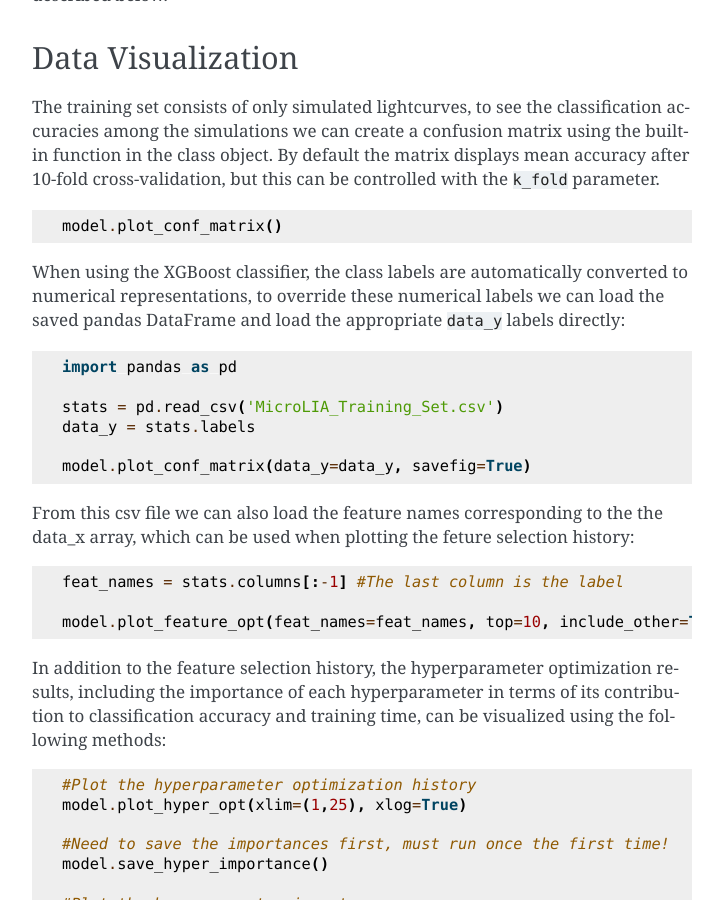
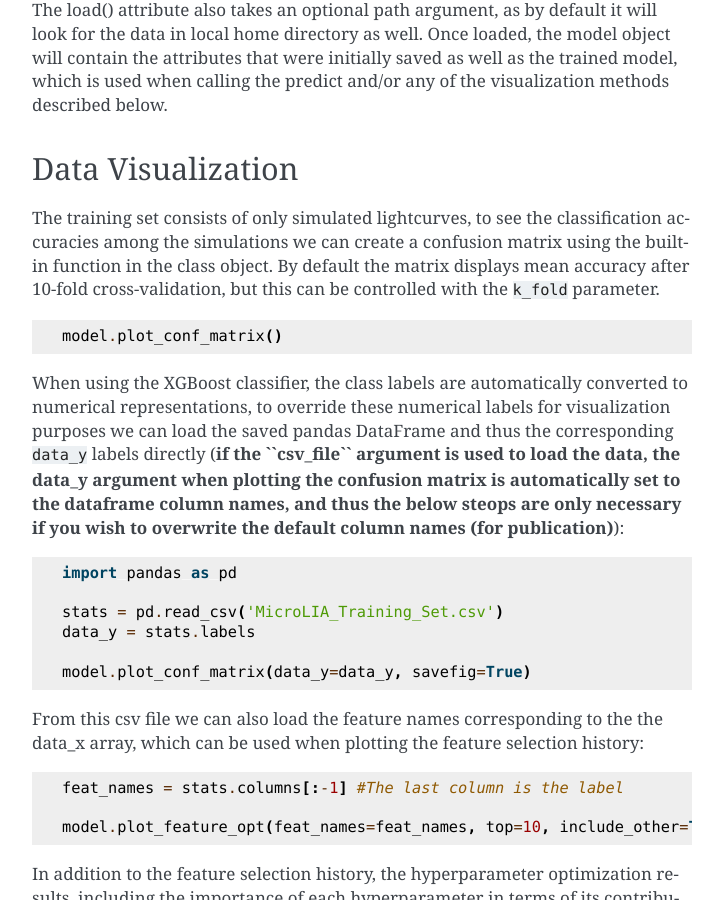
Before and after one commit to Professor-G/MicroLIA, a Sphinx documentation site: the page built from docs/source/Examples.rst, in a window 1280 px wide and 900 px high, scrolled down 4495 px. Shown: the whole window, without its empty margins (388-1111 px from the left). Built offline with Sphinx 7.4.7, drawn with Linux system fonts in a browser that asks for light colours; formulas are drawn with MathJax 3; pages that are not in the unit, such as notebooks, are missing from menus; some of the changed text lies outside the part shown.

Commit message:
new example

```diff
--- a/docs/source/Examples.rst
+++ b/docs/source/Examples.rst
@@ -35,7 +35,7 @@
    data_x, data_y = training_set.create(timestamps, min_mag=15, max_mag=20, n_class=50)
 
 
-There are a number of other parameters we can control when creating the training set, including exposure time and zeropoint of the survey telescope. Setting these parameters carefully will ensure that our training set matches what will be observed. **To be more accurate we will set these optional parameters, and even include a noise model using the rms and median mag of our OGLE IV data.**
+There are a number of other parameters we can control when creating the training set, including exposure time and zeropoint of the survey telescope. Setting these parameters carefully will ensure that our training set matches what will be observed. **To be more accurate we will set these optional parameters and simulate 500 objects per class, in addition to including a first-order noise model using the rms and median mag of our OGLE II data.**
 
 .. code-block:: python
 
@@ -52,7 +52,7 @@
 
    ogle_noise = noise_models.create_noise(median_mag, rms_mag)
 
-   data_x, data_y = training_set.create(timestamps, min_mag=np.min(median_mag), max_mag=np.max(median_mag), noise=ogle_noise, zp=22, exptime=30, n_class=1000)
+   data_x, data_y = training_set.create(timestamps, min_mag=np.min(median_mag), max_mag=np.max(median_mag), noise=ogle_noise, zp=22, exptime=30, n_class=500)
 
 .. figure:: _static/simulation.jpg
     :align: center
@@ -60,6 +60,13 @@
 This will simulate the lightcurves for our training set, all of which will be saved by default in the 'lightcurves.fits' file, organized by class and ID. The other file is called 'all_features.txt', and contains the statistical metrics of each lightcurve, with the first line containing a '#' comment with the feature names of each column, although please note that the first column of this file is the class of each simulated object (str), and the second columns is the corresponding unique ID.
 
 **As of version 2.0, a pandas dataframe will automatically be saved for easier access to the individual metrics, titled 'MicroLIA_Training_Set.csv'.**
+
+.. code-block:: python
+
+   from pandas import read_csv
+
+   csv_file = read_csv('MicroLIA_Training_Set.csv')
+   model = ensemble_model.Classifier(csv_file=csv_file)
 
 Even though these files are saved by default, this function will also return two outputs: the statistical metrics (``data_x``), and the corresponding class labels (``data_y``), which can always be loaded directly from the 'all_features.txt' file. There are additional parameters that can be controlled when creating the training set, including arguments that control the "quality" of the simulated microlensing and cataclysmic variable lightcurves. These parameters control the number of measurements that must be within the signals -- this is especially important to tune if the cadence of the survey is sparse, as per the random nature of the simulations some signals may contain too few points within the transient event to be properly detected.
 
@@ -132,7 +139,7 @@
 
    model.plot_conf_matrix()
 
-When using the XGBoost classifier, the class labels are automatically converted to numerical representations, to override these numerical labels we can load the saved pandas DataFrame and load the appropriate ``data_y`` labels directly:
+When using the XGBoost classifier, the class labels are automatically converted to numerical representations, to override these numerical labels for visualization purposes we can load the saved pandas DataFrame and thus the corresponding ``data_y`` labels directly (**if the ``csv_file`` argument is used to load the data, the data_y argument when plotting the confusion matrix is automatically set to the dataframe column names, and thus the below steops are only necessary if you wish to overwrite the default column names (for publication)**):
 
 .. code-block:: python
 
@@ -143,7 +150,7 @@
 
    model.plot_conf_matrix(data_y=data_y, savefig=True)
 
-From this csv file we can also load the feature names corresponding to the the data_x array, which can be used when plotting the feture selection history:
+From this csv file we can also load the feature names corresponding to the the data_x array, which can be used when plotting the feature selection history:
 
 .. code-block:: python
 
```
Also changed, not shown: 1 other file.
